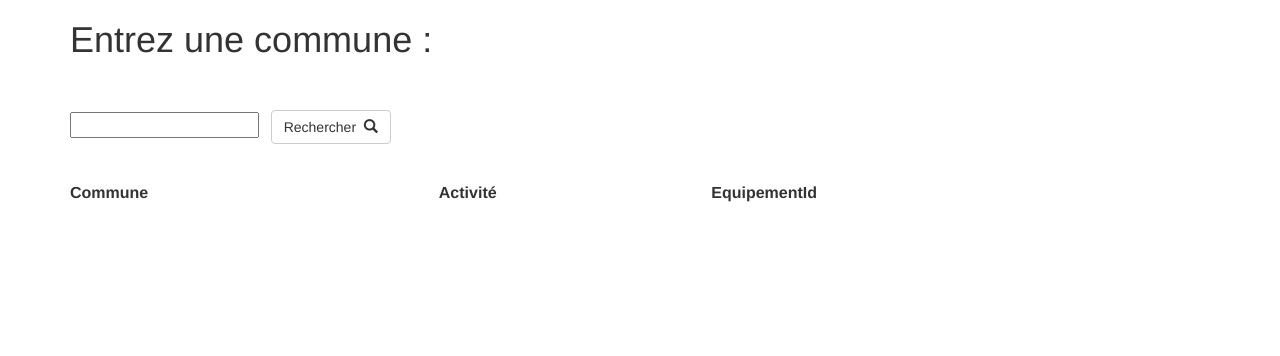
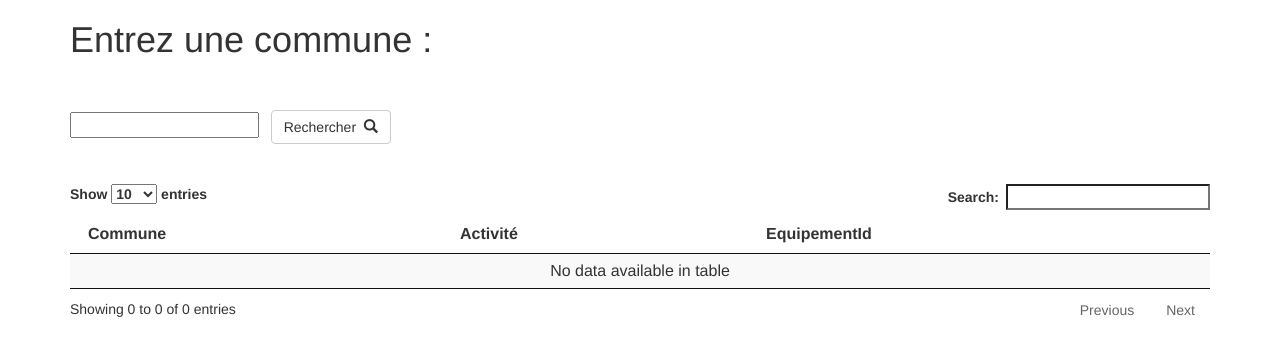
Before and after one commit to wilfi00/pythonPARADELPOZO, a plain HTML site: page code/site/index.html in a window 1280 px wide. Drawn offline with nearby package versions, Linux system fonts and the light colour scheme.

Commit message:
:panda_face:

```diff
--- a/code/site/index.html
+++ b/code/site/index.html
@@ -12,6 +12,7 @@
      <!-- JS perso -->
      <script type="text/javascript" src="script/search.js"></script>
      <script type="text/javascript" src="script/requeteTable.js"></script>
+     <script type="text/javascript" src="script/tmp.js"></script>
 
      <!-- Bootstrap -->
      <link rel="stylesheet" href="css/bootstrap.css" />
@@ -32,7 +33,7 @@
       </button>
     </div> <br/><br/>
     <div class="container">
-        <table id="photos" class="display" width="100%" cellspacing="0">
+        <table id="listeCommune" class="display" width="100%" cellspacing="0">
           <thead>
             <tr>
                 <th>Commune</th>
```
